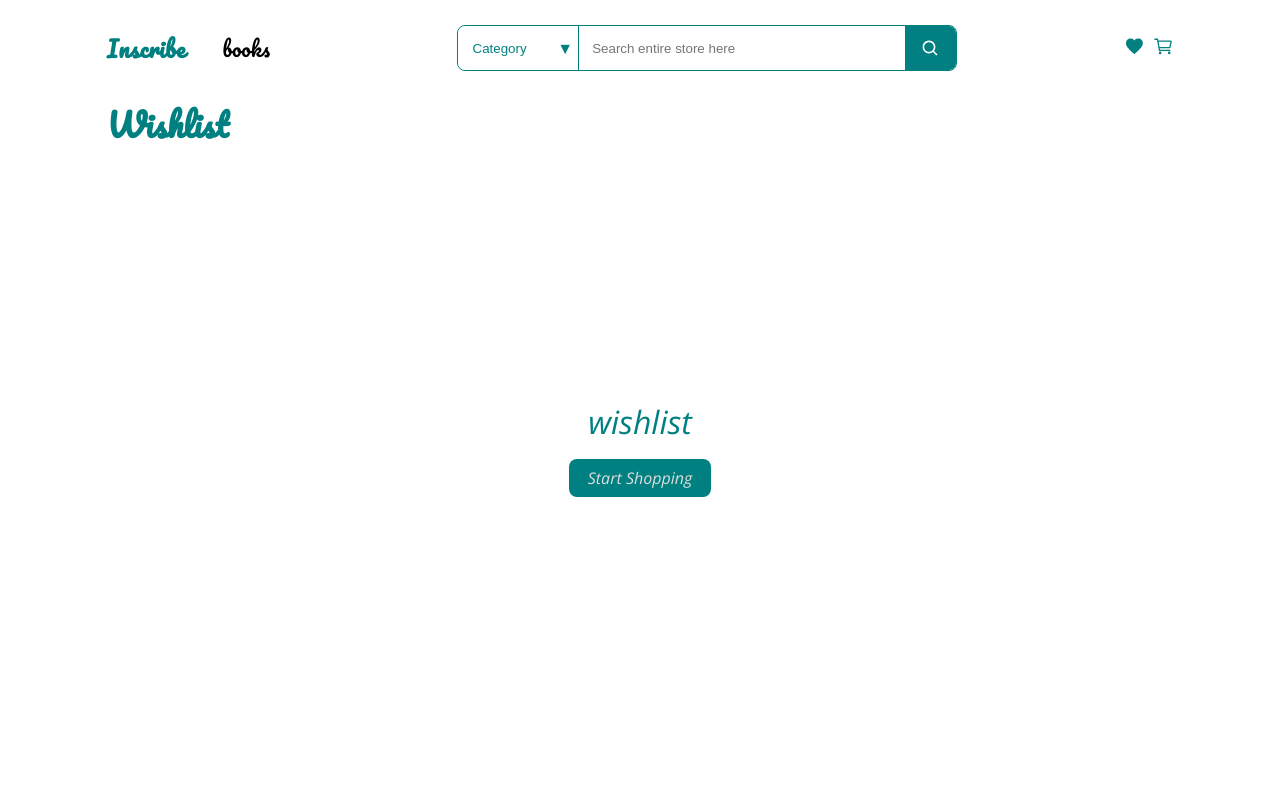
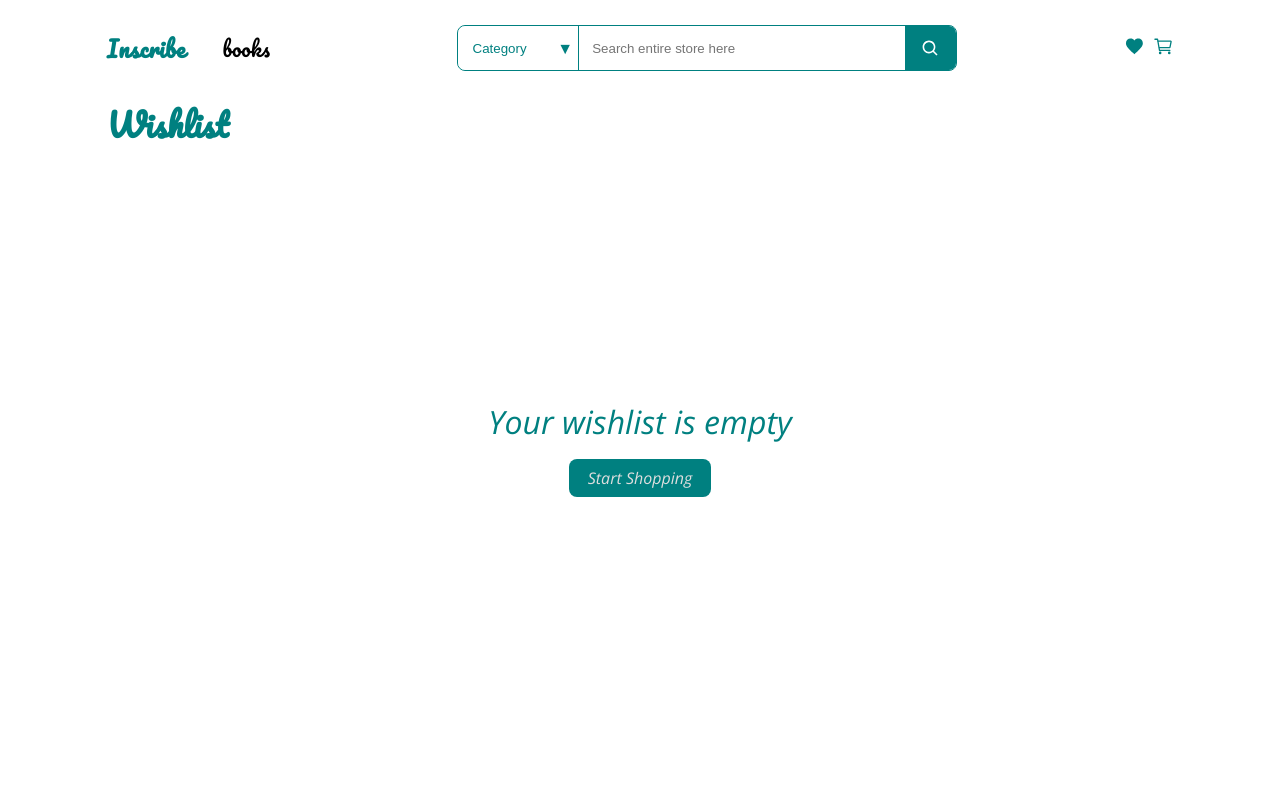
Before and after one commit to alfredthompsonOvie/inscribe, a React (Vite) app: page /wishlist in a window 1280 px wide. Shown: the top 800 px of the page. Built offline with nearby package versions, Linux system fonts and the light colour scheme.

Commit message:
fixed  modal text

```diff
--- a/src/components/modal/Modal.jsx
+++ b/src/components/modal/Modal.jsx
@@ -6,6 +6,7 @@ import styles from "./Modal.module.css";
 function Modal({ onCloseModal, title, linkPath, LinkText, books }) {
 	const navigate = useNavigate();
 	const totalPrice = books.reduce((acc, cur) => acc + cur.price, 0);
+
 
 	function handleClick() {
 		onCloseModal(false);
--- a/src/pages/Cart.jsx
+++ b/src/pages/Cart.jsx
@@ -50,7 +50,7 @@ const Cart = () => {
 			<h1 className={styles.title}>Shopping Cart</h1>
 			<section className={styles.content}>
 				{cart.length === 0 && (
-					<Message text="cart"/>
+					<Message text="Your cart is Empty"/>
 				)}
 
 				{cart.length !== 0 && (
--- a/src/pages/Wishlist.jsx
+++ b/src/pages/Wishlist.jsx
@@ -20,7 +20,7 @@ function Wishlist() {
 			<h1 className={styles.title}>Wishlist</h1>
 			<section className={styles.content}>
 				{/* ! NOTIFIES THE USER THAT CART IS EMPTY */}
-				{wishlist.length === 0 && <Message text="wishlist"/>}
+				{wishlist.length === 0 && <Message text="Your wishlist is empty"/>}
 
 
 				{wishlist.length !== 0 && <ul className={styles.cart}>
```
